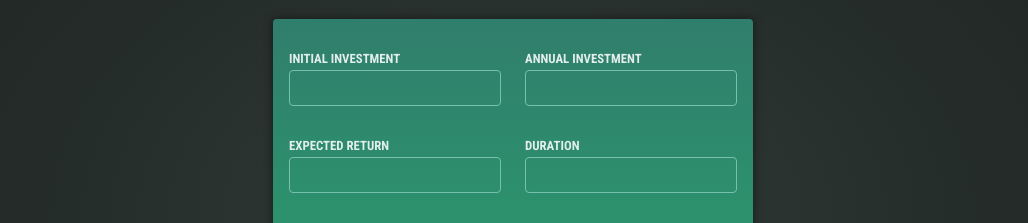
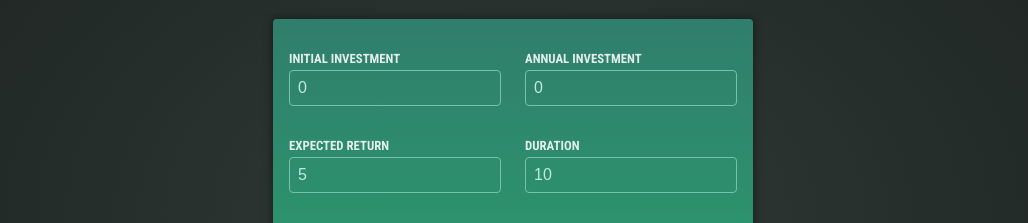
Before and after one commit to lnxx-56/investment-calculator-ang, an Angular app: page / in a window 1280 px wide. Shown: the part 207-430 px from the top of the page, without its empty margins (127-1155 px from the left). Built offline with nearby package versions, Linux system fonts and the light colour scheme.

Commit message:
Add two way binding to the input fields

```diff
--- a/src/app/user-input/user-input.component.html
+++ b/src/app/user-input/user-input.component.html
@@ -1,22 +1,27 @@
-<form (ngSubmit)="onSubmit()" >
+<form (ngSubmit)="onSubmit()">
   <div class="input-group">
     <p>
       <label for="initial-investment">Initial Investment</label>
-   <input type="number" id="initial-investment"/>
+      <input
+        type="number"
+        name="initialInvestment"
+        id="initial-investment"
+        [(ngModel)]="enteredInitialValue"
+      />
     </p>
     <p>
       <label for="annual-investment">Annual Investment</label>
-   <input type="number" id="annual-investment"/>
+      <input type="number" id="annual-investment" name="annual-investment" [(ngModel)]="enteredAnnualInvestment"/>
     </p>
   </div>
   <div class="input-group">
     <p>
       <label for="expected-return">Expected Return</label>
-   <input type="number" id="expected-return"/>
+      <input type="number" id="expected-return" name="expected-return" [(ngModel)]="enteredExpectedReturn" />
     </p>
     <p>
       <label for="duration">Duration</label>
-   <input type="number" id="duration"/>
+      <input type="number" id="duration" name="duration" [(ngModel)]="enteredDuration" />
     </p>
   </div>
   <p>
--- a/src/app/user-input/user-input.component.ts
+++ b/src/app/user-input/user-input.component.ts
@@ -9,8 +9,17 @@ import { FormsModule } from '@angular/forms';
   styleUrl: './user-input.component.css'
 })
 export class UserInputComponent {
+  enteredInitialValue: string = '0';
+  enteredAnnualInvestment: string = '0';
+  enteredExpectedReturn: string = '5';
+  enteredDuration: string = '10';
+
+
   onSubmit() {
     // Handle form submission logic here
-    console.log('Form submitted');
+    console.log(this.enteredInitialValue);
+    console.log(this.enteredAnnualInvestment);
+    console.log(this.enteredExpectedReturn);
+    console.log(this.enteredDuration);
   }
 }
```
Lines whose indentation alone changed are shown as unchanged.
